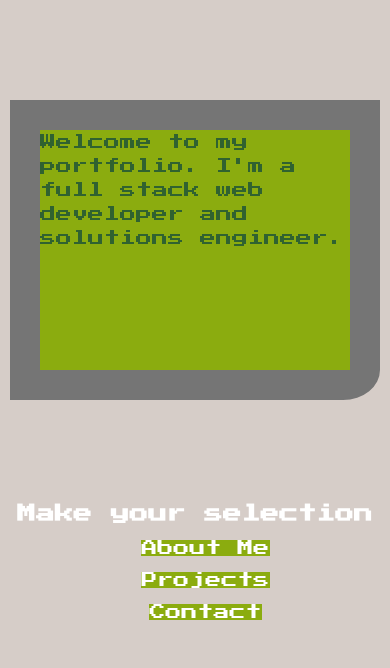
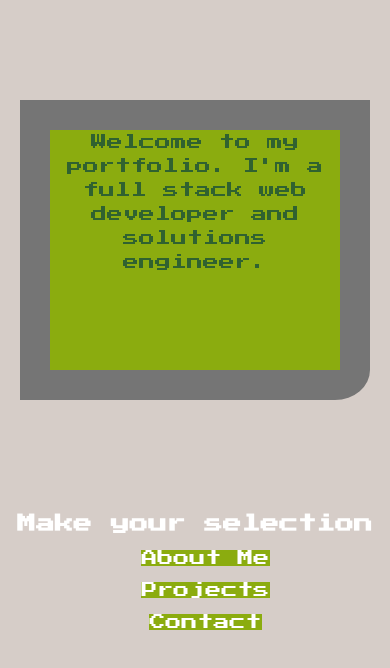
Before and after one commit to peterdubeau/portfolio-2.0, a React (Create React App) app: page /menu in a window 390 px wide. Shown: the top 668 px of the page. Built offline with nearby package versions, Linux system fonts and the light colour scheme.

Commit message:
mobile screen transisiton works

```diff
--- a/src/Components/Home/Home.css
+++ b/src/Components/Home/Home.css
@@ -46,7 +46,7 @@
   .intro{
     background-color: rgb(139 172 15);
     color: rgb(48, 98, 48);
-    min-width: 300px;
+    width: 350px;
     align-self: right;
     height: 300px;
     border: 30px solid rgb(117	117	117);
@@ -74,6 +74,11 @@
     z-index: 99;
   }
 
+  .my-portfolio{
+    margin-top: 70px;
+    font-size: 16px;
+  }
+
   @keyframes slide-down {
     from {margin-top: -40px;}
     to {margin-top: 110px;}
--- a/src/Components/Home/Home.jsx
+++ b/src/Components/Home/Home.jsx
@@ -47,14 +47,21 @@ export default function Home() {
   }
 
   const handleStart = async () => {
-      for (let i = 0; i < 7; i++) {
+    for (let i = 0; i < 7; i++) {
+      if (isPageWide) {
+        setStartFlash({ color: "rgb(48, 98, 48)" })
+        await slow(100)
+        setStartFlash({ color: "rgb(139 172 15)" })
+        await slow(100)
+      } else {
         setStartFlash({ color: "black" })
         await slow(100)
         setStartFlash({ color: "white" })
         await slow(100)
       }
-      history.push('/menu')
     }
+    history.push('/menu')
+  }
 
 
   const handleKeyPress = (e) => {
@@ -80,8 +87,6 @@ export default function Home() {
   useEffect((isPageWide) => {
       gameBoyStart()
   }, [isPageWide])
-
-  console.log(home)
 
   return (<>
     <div className='intro-container'>
--- a/src/Components/Menu/Menu.css
+++ b/src/Components/Menu/Menu.css
@@ -19,3 +19,16 @@
 .options{
   margin: 20px 0;
 }
+
+@media screen and (max-width: 720px){
+  .intro{
+    text-align: center;
+  }
+
+  .menu-container{
+    align-self: center;
+    display: flex;
+    flex-direction: column;
+    align-items: center;
+  }
+}
--- a/src/Components/Menu/Menu.jsx
+++ b/src/Components/Menu/Menu.jsx
@@ -76,7 +76,7 @@ export default function Menu() {
 
   console.log(display.contact)
   return (
-    <div >
+    <div className='menu-container'>
       <p className='intro '>Welcome to my portfolio. I'm a full stack web developer and solutions engineer.</p>
       <div className='nav'>
         <h3>Make your selection</h3>
--- a/src/index.css
+++ b/src/index.css
@@ -18,10 +18,11 @@ code {
   color: darkolivegreen !important;
 }
 */
-
+@media screen and (max-width: 720px){
 div.nes-container.is-dark.with-title, .title, span, .project-link-buttons{
   background-color: rgb(139 172 15);
   color: rgb(48, 98, 48);
   border-color: rgb(48, 98, 48);
   box-shadow: darkkhaki;
 }
+}
```
Also changed, not shown: 1 other file (tests, documents, lock files or other folders).
